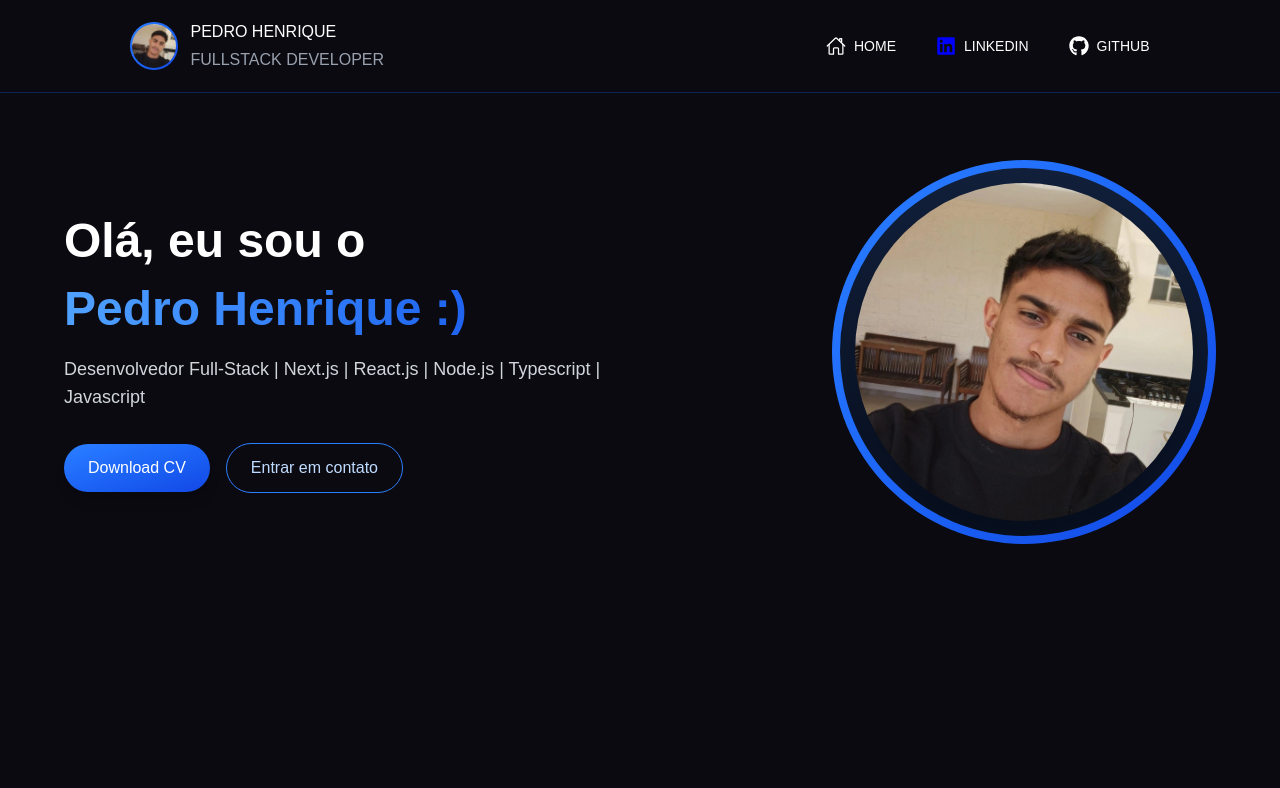
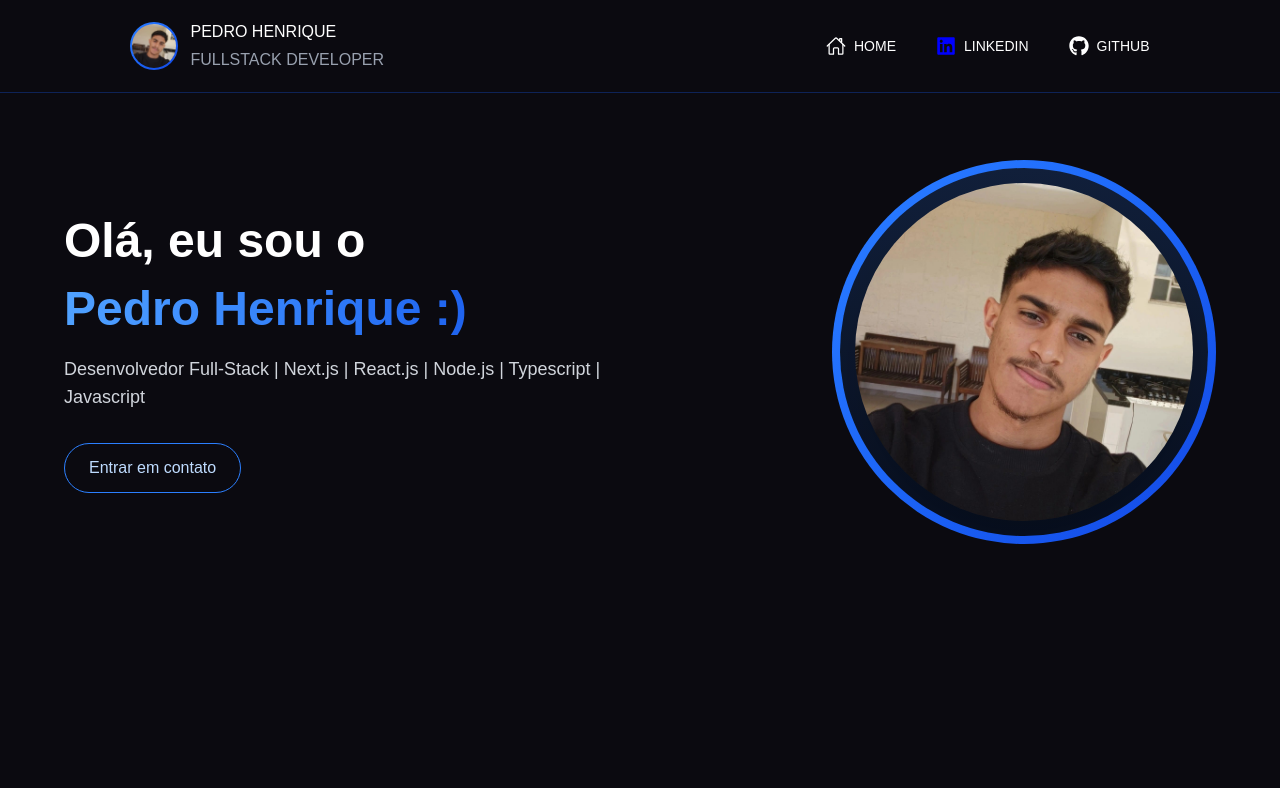
Before and after one commit to Pedrohss2/my-cv, a Next.js app: page / in a window 1280 px wide. Shown: the top 788 px of the page. Built offline with nearby package versions, Linux system fonts and the light colour scheme.

Commit message:
Remove CV download link from Home component
Removed the CV download link from the Home component.

```diff
--- a/src/components/Home/Home.tsx
+++ b/src/components/Home/Home.tsx
@@ -24,15 +24,6 @@ export default function Home() {
           </p>
 
           <div className="mt-8 flex items-center gap-4 justify-center lg:justify-start">
-            <a
-              href="/Pedro%20Henrique.pdf"
-              target="_blank"
-              rel="noreferrer"
-              className="inline-flex items-center gap-2 bg-gradient-to-br from-blue-500 to-blue-700 hover:from-blue-600 hover:to-blue-800 text-white px-6 py-3 rounded-full shadow-lg transition"
-            >
-              Download CV
-            </a>
-
             <Button
               text="Entrar em contato"
               href="#contact"
@@ -40,7 +31,6 @@ export default function Home() {
           </div>
         </div>
 
-        {/* Right image with gradient ring */}
         <div ref={rightView.ref} className={`flex-1 flex justify-center lg:justify-end reveal ${rightView.inView ? "in-view" : ""}`}>
           <div className="w-64 h-64 sm:w-80 sm:h-80 lg:w-96 lg:h-96 rounded-full p-2 bg-gradient-to-br from-blue-500 to-blue-700">
             <div className="w-full h-full rounded-full bg-gradient-to-b from-[#12203b] to-[#081021] overflow-hidden flex items-center justify-center">
```
